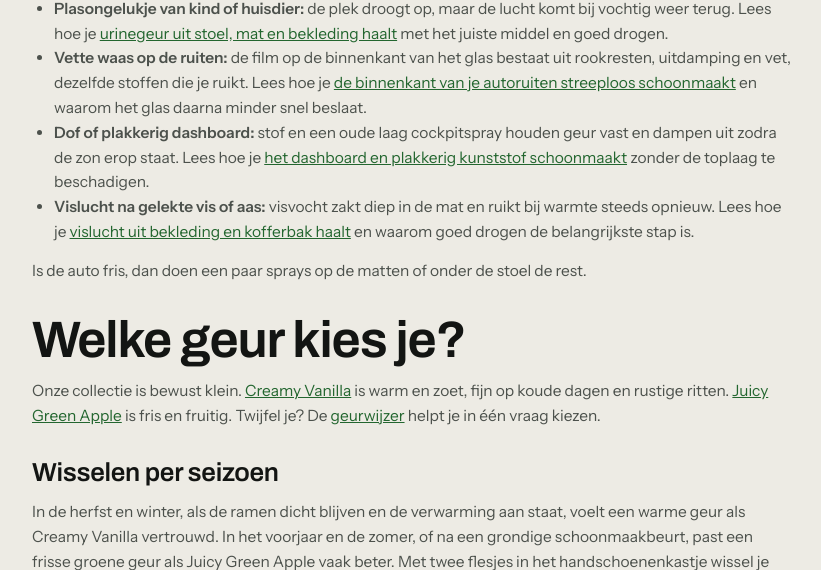
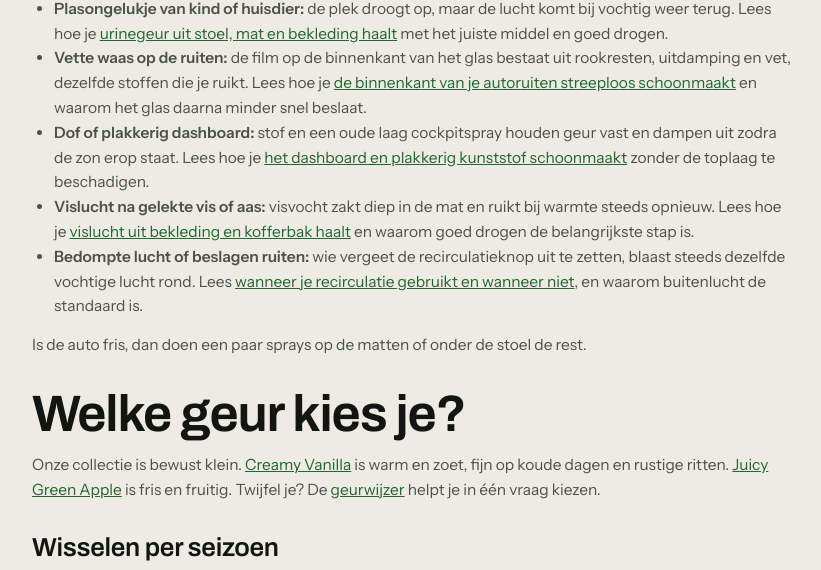
Before and after one commit to budgetbikeshopping-bit/tropicalfresh-theme, a WordPress theme: template page-autoparfum.php in a window 1280 px wide. Shown: the part 2707-3277 px from the top of the page, without its empty margins (228-1049 px from the left). Run offline with PHP 8.4 and a stand-in for WordPress, Linux system fonts and the light colour scheme; the site name, menu and one post (Sample post) are stand-ins, and other content is empty; some libraries are stand-ins or nearby versions.

Commit message:
Pijler: hub-bullet bedompte lucht/recirculatie + Verder lezen item 49 (recirculatie in de auto, 1918)
Co-Authored-By: Claude Opus 5.5 <noreply@anthropic.com>

```diff
--- a/page-autoparfum.php
+++ b/page-autoparfum.php
@@ -143,6 +143,7 @@ foreach ( $sim_products as $p ) {
 				<li><strong>Vette waas op de ruiten:</strong> de film op de binnenkant van het glas bestaat uit rookresten, uitdamping en vet, dezelfde stoffen die je ruikt. Lees hoe je <a href="<?php echo esc_url( home_url( '/autoparfum/autoruiten-binnenkant-schoonmaken-waas/' ) ); ?>">de binnenkant van je autoruiten streeploos schoonmaakt</a> en waarom het glas daarna minder snel beslaat.</li>
 				<li><strong>Dof of plakkerig dashboard:</strong> stof en een oude laag cockpitspray houden geur vast en dampen uit zodra de zon erop staat. Lees hoe je <a href="<?php echo esc_url( home_url( '/autoparfum/dashboard-schoonmaken-plakkerig-kunststof/' ) ); ?>">het dashboard en plakkerig kunststof schoonmaakt</a> zonder de toplaag te beschadigen.</li>
 				<li><strong>Vislucht na gelekte vis of aas:</strong> visvocht zakt diep in de mat en ruikt bij warmte steeds opnieuw. Lees hoe je <a href="<?php echo esc_url( home_url( '/autoparfum/vislucht-in-auto-verwijderen/' ) ); ?>">vislucht uit bekleding en kofferbak haalt</a> en waarom goed drogen de belangrijkste stap is.</li>
+				<li><strong>Bedompte lucht of beslagen ruiten:</strong> wie vergeet de recirculatieknop uit te zetten, blaast steeds dezelfde vochtige lucht rond. Lees <a href="<?php echo esc_url( home_url( '/autoparfum/recirculatie-auto-ventilatie-geur/' ) ); ?>">wanneer je recirculatie gebruikt en wanneer niet</a>, en waarom buitenlucht de standaard is.</li>
 			</ul>
 			<p>Is de auto fris, dan doen een paar sprays op de matten of onder de stoel de rest.</p>
 
@@ -242,6 +243,7 @@ foreach ( $sim_products as $p ) {
 				<li><a href="<?php echo esc_url( home_url( '/autoparfum/autoruiten-binnenkant-schoonmaken-waas/' ) ); ?>">Autoruiten binnenkant schoonmaken: vette waas en aanslag van het glas halen</a>. Waar de film vandaan komt, wat je nodig hebt, streeploos werken in zeven stappen, de onderrand van de voorruit, de achterruit met verwarmingsdraden en getinte folie.</li>
 				<li><a href="<?php echo esc_url( home_url( '/autoparfum/dashboard-schoonmaken-plakkerig-kunststof/' ) ); ?>">Dashboard schoonmaken: plakkerig kunststof, stof en geur aanpakken</a>. Waarom kunststof dof en kleverig wordt, wat je nodig hebt, het stappenplan, roosters, scherm, stuur en bekerhouders, en wat je doet met plakkerige knoppen.</li>
 				<li><a href="<?php echo esc_url( home_url( '/autoparfum/vislucht-in-auto-verwijderen/' ) ); ?>">Vislucht in de auto verwijderen: bekleding en kofferbak</a>. Waarom vislucht blijft hangen, wat je in de eerste tien minuten doet, het stappenplan met enzymreiniger en drogen, wat je beter niet doet en hoe je het voorkomt.</li>
+				<li><a href="<?php echo esc_url( home_url( '/autoparfum/recirculatie-auto-ventilatie-geur/' ) ); ?>">Recirculatie in de auto: wanneer gebruik je het en wat doet het met geur</a>. Wat de recirculatiestand doet, wanneer hij handig is en wanneer niet, de link met een muffe airco, de automatische stand en praktische vuistregels.</li>
 			</ul>
 		</div>
 	</div>
```
